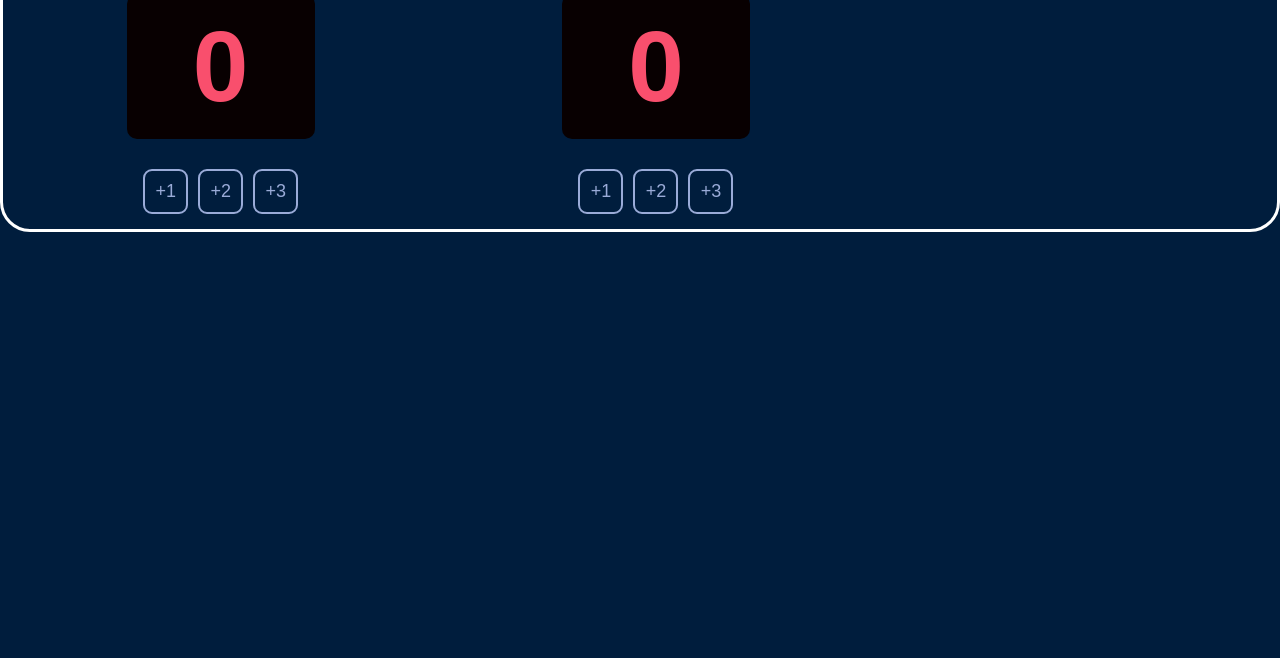
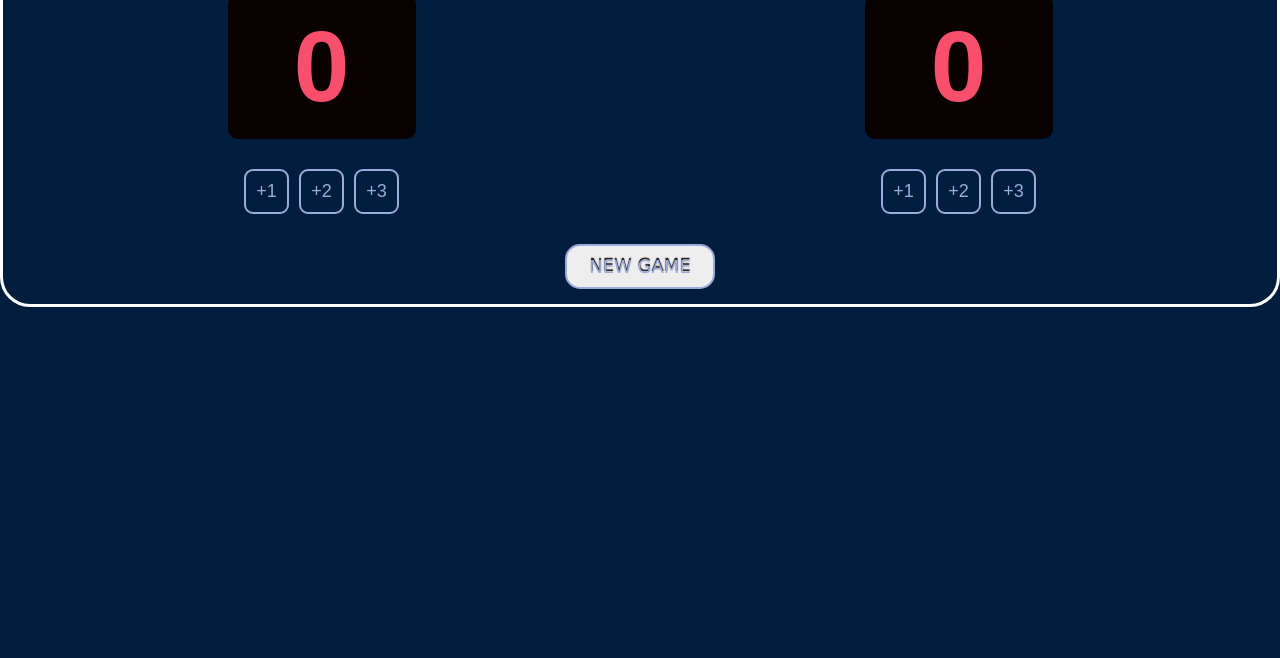
Before and after one commit to Olebxgeng/scoreboard, a plain HTML site: page index.html in a window 1280 px wide. Shown: the part 142-800 px from the top of the page. Drawn offline with Linux system fonts and the light colour scheme; a web font is replaced by a local one.

Commit message:
Add section

```diff
--- a/index.css
+++ b/index.css
@@ -5,12 +5,15 @@ body {
     text-align: center;
 }
 
+section{
+    border: 3px solid white;
+    border-radius: 30px;
+    margin-top: 15px;
+}
+
 .container {
     display: flex;
     justify-content: space-around;
-    border: 3px solid white;
-    border-radius: 30px;
-    margin-top: 15px;
 }
 
 .score-board{
@@ -51,7 +54,6 @@ h3{
 }
 
 #btn-newGame{
-    display: inline-block;
     width: 150px;
     font-family: Verdana, Geneva, Tahoma, sans-serif;
     background-color: #EEEEEE;
--- a/index.html
+++ b/index.html
@@ -4,6 +4,7 @@
         <link href="https://fonts.cdnfonts.com/css/cursed-timer-ulil" rel="stylesheet">
     </head>
     <body>
+        <section>
             <div class="container">
                 <div>
                     <h3>HOME</h3>
@@ -23,11 +24,11 @@
                         <button onclick="guestAddThree()">+3</button>
                     </div>
                 </div>
+            </div>
             <div class="new-game">
                 <button id="btn-newGame" onclick="newGame()">NEW GAME</button>
             </div>
-        </div>
-
+        </section>
         <script src="index.js"></script>
     </body>
 </html>
```
Lines whose indentation alone changed are shown as unchanged.
